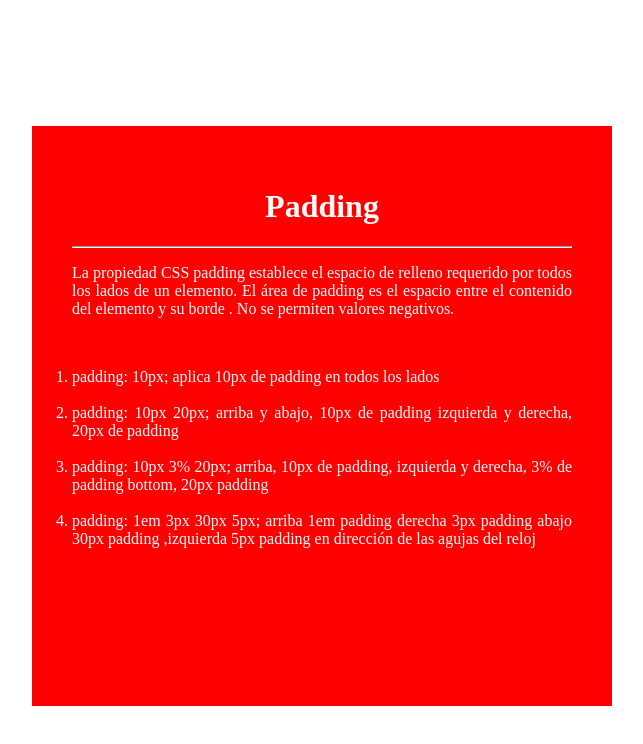
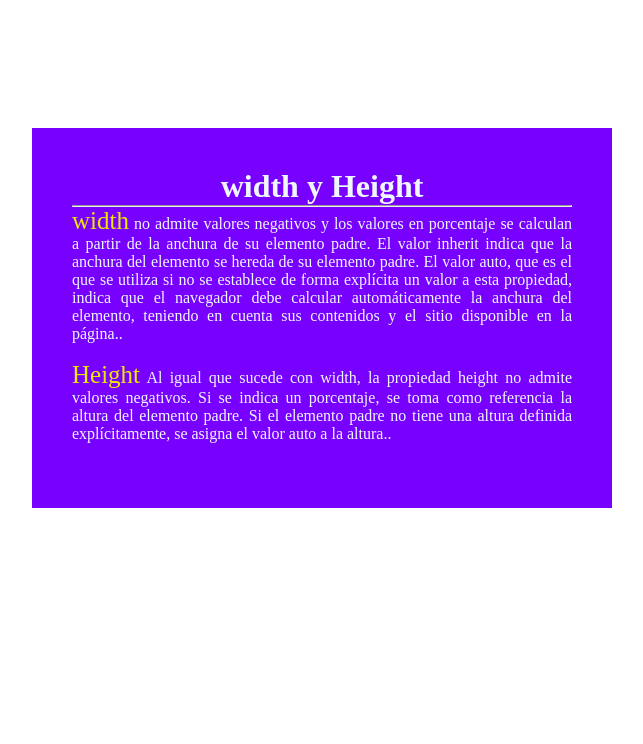
Before and after one commit to AndresJairSotoADSI/AndresJairSotoAdsi, a plain HTML site: page index.html in a window 1280 px wide. Shown: the whole page, without its empty margins (318-961 px from the left). Drawn offline with Linux system fonts and the light colour scheme.

Commit message:
Height y Withg

```diff
--- a/index.html
+++ b/index.html
@@ -4,22 +4,21 @@
     <meta charset="UTF-8">
     <meta http-equiv="X-UA-Compatible" content="IE=edge">
     <meta name="viewport" content="width=device-width, initial-scale=1.0">
-    <link rel="shortcut icon" href="./Img/java.png" type="image/x-icon">
-    <title>Document</title>
-    <link rel="stylesheet" href="Style.css">
+    <link rel="stylesheet" href="style.css">
+    <title>width y Height</title>
 </head>
 <body>
-    <div class="container">
-        <h1>Padding</h1>
-        <hr>
-        <p>La propiedad CSS padding establece el espacio de relleno requerido por todos los lados de un elemento. El área de padding es el espacio entre el contenido del elemento y su borde . No se permiten valores negativos.</p><br>
-        <ol class="lista">
-            <li> padding: 10px; aplica 10px de padding en todos los lados </li><br>
-            <li>padding: 10px 20px; arriba y abajo, 10px de padding  izquierda y derecha, 20px de padding </li><br>
-            <li> padding: 10px 3% 20px; arriba, 10px de padding, izquierda y derecha, 3% de padding  bottom, 20px padding </li><br>
-            <li> padding: 1em 3px 30px 5px;   arriba    1em  padding derecha  3px  padding
-             abajo 30px padding ,izquierda   5px  padding en dirección de las agujas del reloj </li>
-        </ol>
-    </div>
+    <body>
+        <div class="container">
+            <h1>width y Height</h1>
+            <hr>
+            <p><span>width</span>  no admite valores negativos y los valores en porcentaje se calculan a partir de la anchura de su elemento padre. El valor inherit indica que la anchura del elemento se hereda de su elemento padre. El valor auto, que es el que se utiliza si no se establece de forma explícita un valor a esta propiedad, indica que el navegador debe calcular automáticamente la anchura del elemento, teniendo en cuenta sus contenidos y el sitio disponible en la página..</p><br>
+            <p><span>Height</span> Al igual que sucede con width, la propiedad height no admite valores negativos. Si se indica un porcentaje, se toma como referencia la altura del elemento padre. Si el elemento padre no tiene una altura definida explícitamente, se asigna el valor auto a la altura..</p><br>
+
+
+        </div>
+
+
+    </body>
 </body>
 </html>
--- a/style.css
+++ b/style.css
@@ -1,21 +1,23 @@
 *{
+    margin: 0;
     padding: 0;
-    box-sizing: 0;
+    box-sizing:0;
 }
 body{
-    color:rgb(255, 251, 251);
+    color: aliceblue;
 }
 .container {
-    height: 500px;
     width: 500px;
+    height: 300px;
     text-align: center;
-    background: red;
+    background: rgb(119, 0, 255);
     margin: 10% auto;
     padding: 40px;
 }
 .container p{
     text-align: justify;
 }
-.lista{
-text-align: justify;
+.container span{
+    color: rgb(235, 231, 1);
+    font-size: 25px;
 }
```
